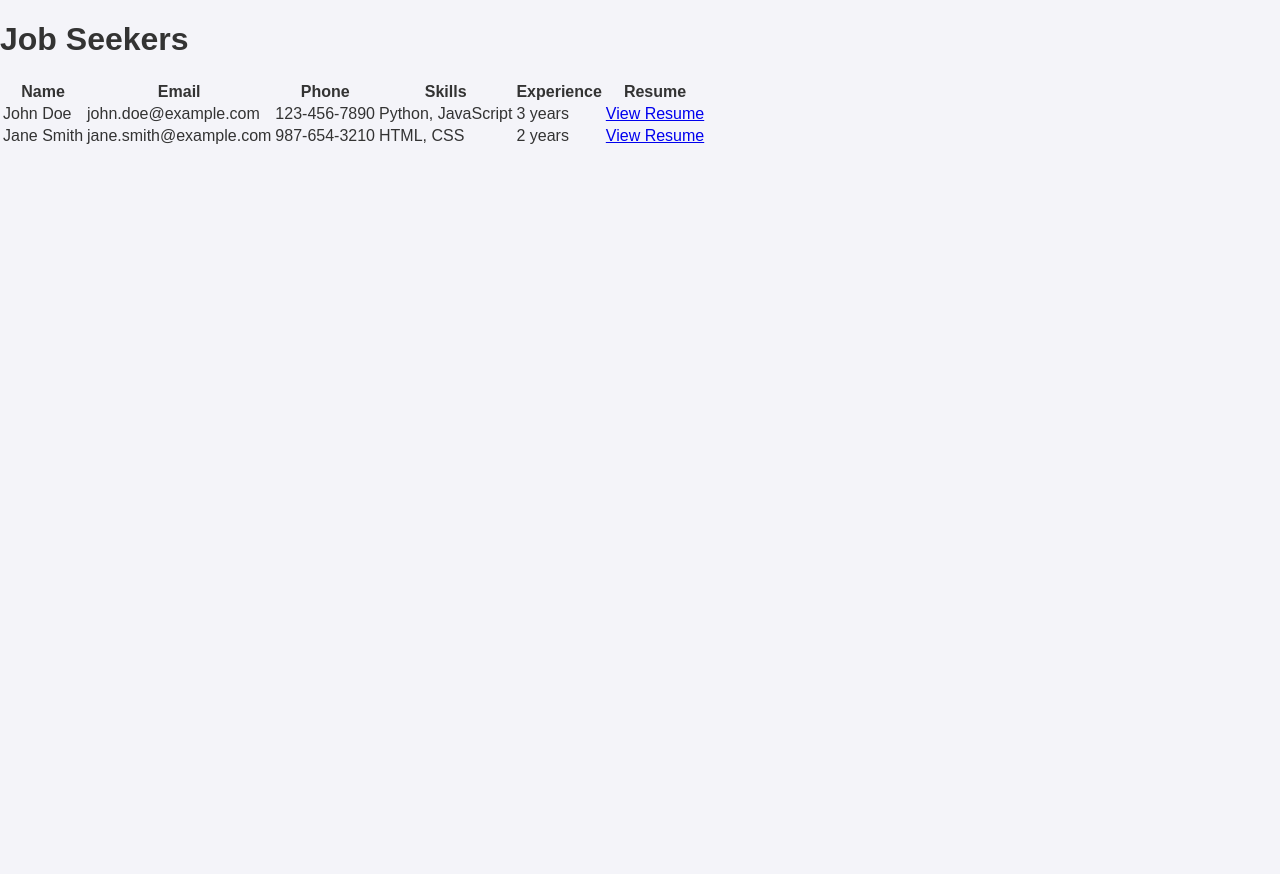
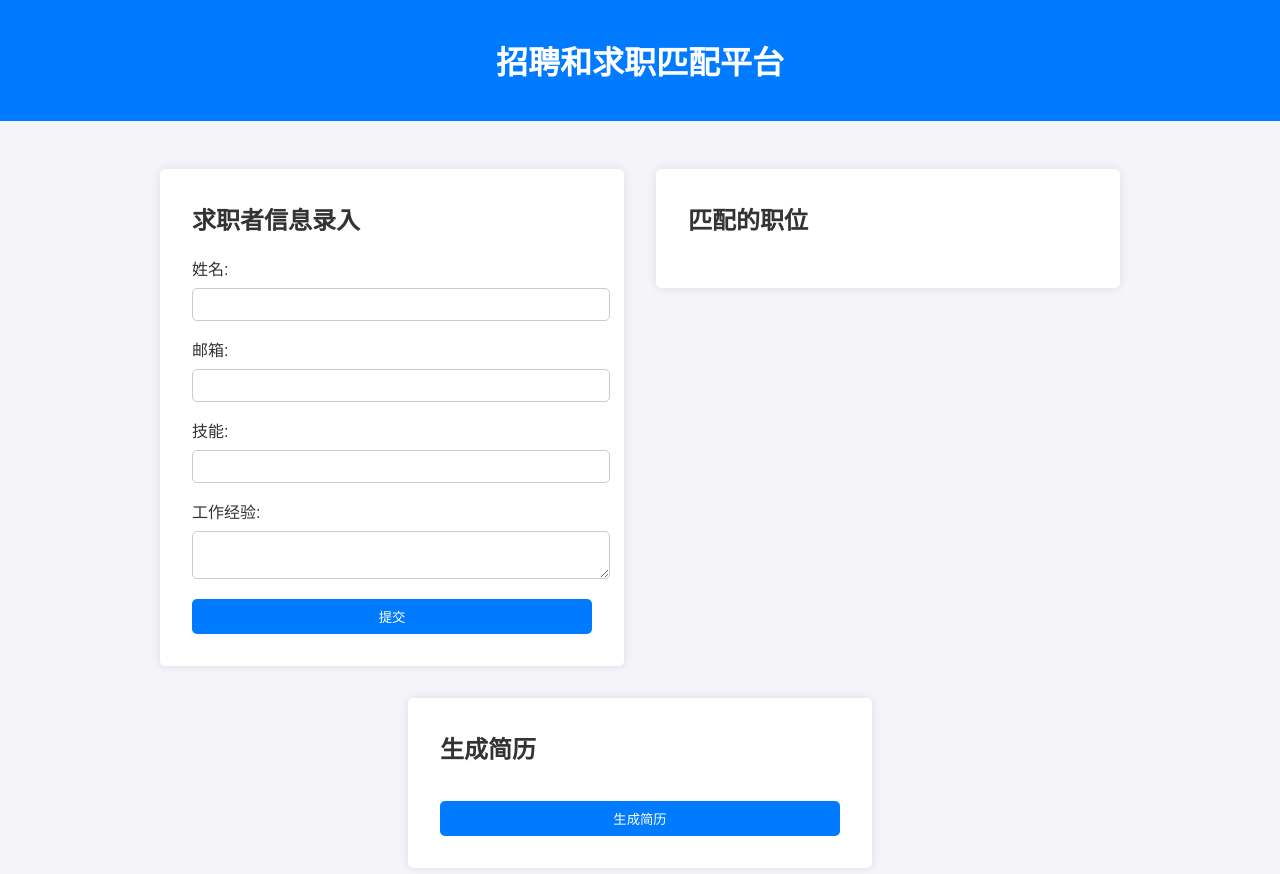
Before and after one commit to xHSIAO/job-matching-platform, a plain HTML site: page index.html in a window 1280 px wide. Before the commit the page ends 800 px from the top, so only its background shows below. Drawn offline with Linux system fonts and the light colour scheme.

```diff
--- a/index.html
+++ b/index.html
@@ -7,55 +7,33 @@
     <link rel="stylesheet" href="styles.css">
 </head>
 <body>
-    <h1>Job Seekers</h1>
-    <table>
-        <thead>
-            <tr>
-                <th>Name</th>
-                <th>Email</th>
-                <th>Phone</th>
-                <th>Skills</th>
-                <th>Experience</th>
-                <th>Resume</th>
-            </tr>
-        </thead>
-        <tbody id="jobSeekersTable">
-            <!-- Job seekers data will be inserted here by JavaScript -->
-        </tbody>
-    </table>
-    <script>
-        // Example data - this should be replaced with actual data from Airtable or your backend
-        const jobSeekers = [
-            {
-                name: 'John Doe',
-                email: 'john.doe@example.com',
-                phone: '123-456-7890',
-                skills: ['Python', 'JavaScript'],
-                experience: 3
-            },
-            {
-                name: 'Jane Smith',
-                email: 'jane.smith@example.com',
-                phone: '987-654-3210',
-                skills: ['HTML', 'CSS'],
-                experience: 2
-            }
-        ];
-
-        const jobSeekersTable = document.getElementById('jobSeekersTable');
-
-        jobSeekers.forEach(jobSeeker => {
-            const row = document.createElement('tr');
-            row.innerHTML = `
-                <td>${jobSeeker.name}</td>
-                <td>${jobSeeker.email}</td>
-                <td>${jobSeeker.phone}</td>
-                <td>${jobSeeker.skills.join(', ')}</td>
-                <td>${jobSeeker.experience} years</td>
-                <td><a href="resume_template.html?name=${encodeURIComponent(jobSeeker.name)}&email=${encodeURIComponent(jobSeeker.email)}&phone=${encodeURIComponent(jobSeeker.phone)}&skills=${encodeURIComponent(jobSeeker.skills.join(', '))}&experience=${jobSeeker.experience}">View Resume</a></td>
-            `;
-            jobSeekersTable.appendChild(row);
-        });
-    </script>
+    <header>
+        <h1>招聘和求职匹配平台</h1>
+    </header>
+    <main>
+        <section class="form-section">
+            <h2>求职者信息录入</h2>
+            <form id="jobSeekerForm">
+                <label for="name">姓名:</label>
+                <input type="text" id="name" name="name" required>
+                <label for="email">邮箱:</label>
+                <input type="email" id="email" name="email" required>
+                <label for="skills">技能:</label>
+                <input type="text" id="skills" name="skills" required>
+                <label for="experience">工作经验:</label>
+                <textarea id="experience" name="experience" required></textarea>
+                <button type="submit">提交</button>
+            </form>
+        </section>
+        <section class="results-section">
+            <h2>匹配的职位</h2>
+            <div id="results"></div>
+        </section>
+        <section class="resume-section">
+            <h2>生成简历</h2>
+            <button id="generateResume">生成简历</button>
+        </section>
+    </main>
+    <script src="scripts.js"></script>
 </body>
 </html>
```
